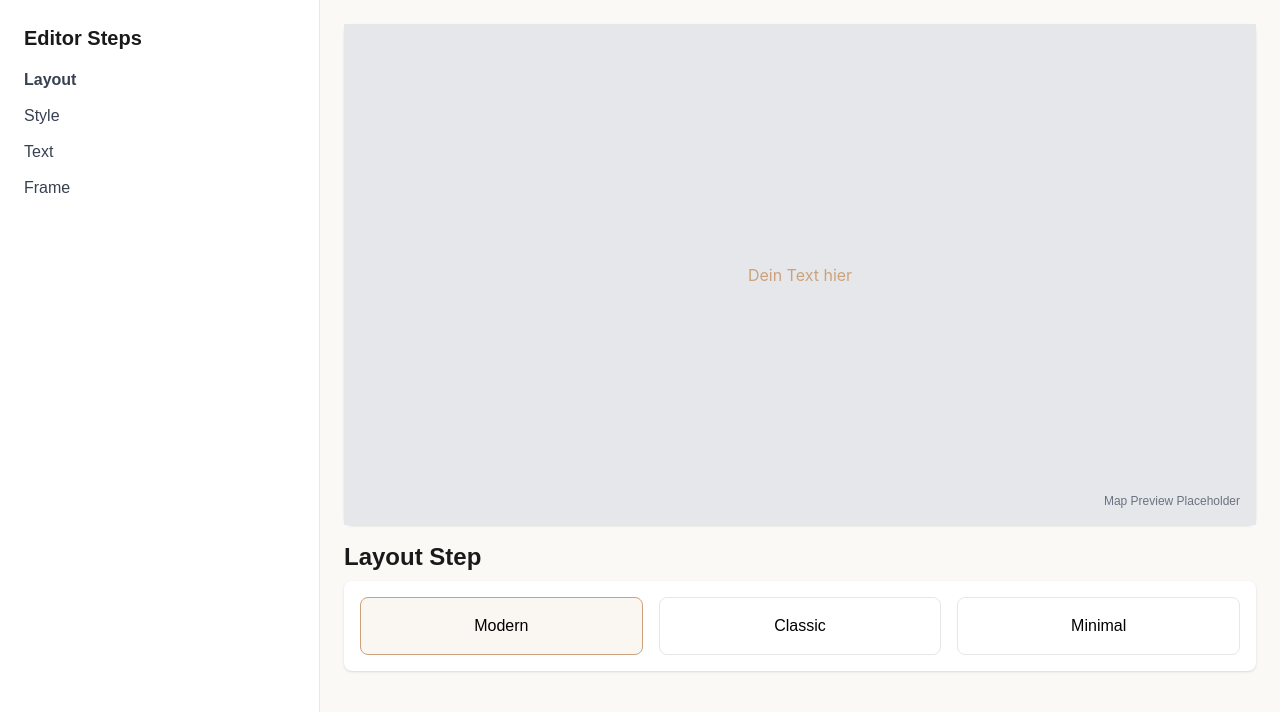
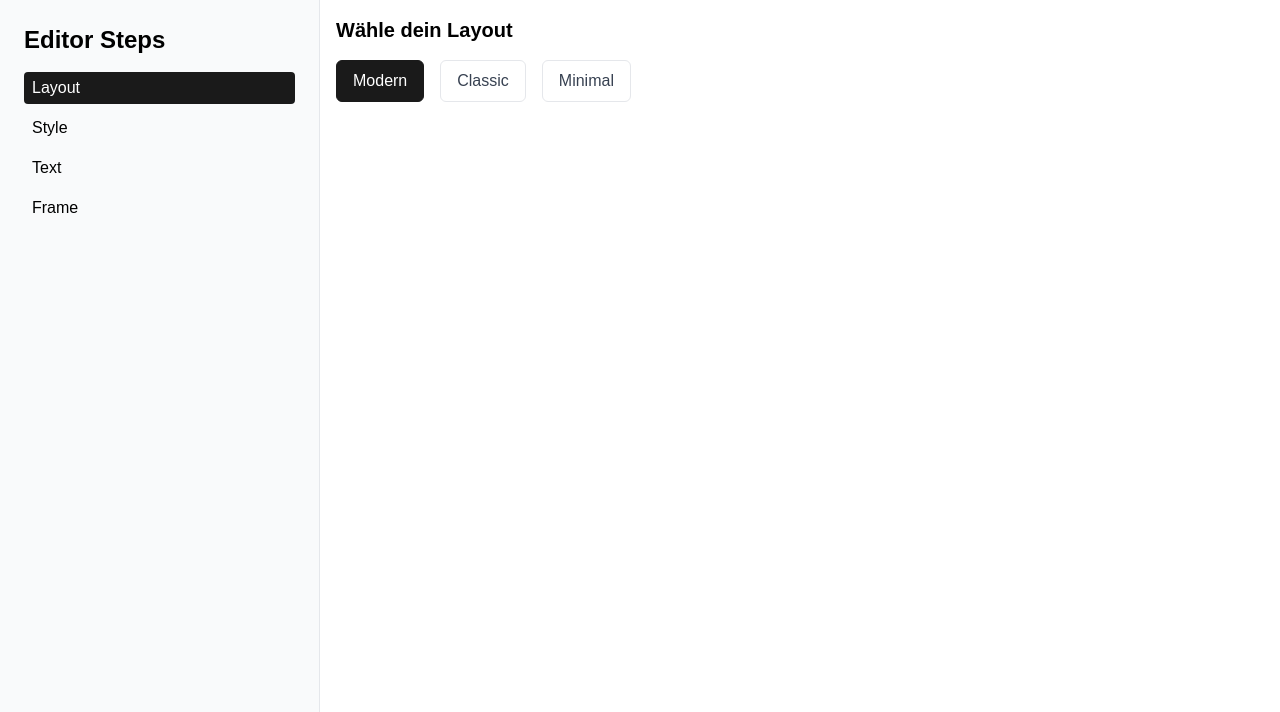
Before and after one commit to Thorgk91/trove-studio, a Next.js app: page /editor in a window 1280 px wide. Shown: the top 712 px of the page. Built offline with nearby package versions, Linux system fonts and the light colour scheme.

Commit message:
chore: include map preview editor

```diff
--- a/components/LayoutStep.tsx
+++ b/components/LayoutStep.tsx
@@ -1,35 +1,34 @@
-// components/LayoutStep.tsx
-import React from 'react';
-import { useEditorStore } from '../store/editorStore';
+import React from 'react'
+import { useEditorStore, LayoutOption } from '../store/editorStore'
 
-const layouts = [
-  { id: 'modern', label: 'Modern' },
-  { id: 'classic', label: 'Classic' },
-  { id: 'minimal', label: 'Minimal' },
-];
+const options: LayoutOption[] = ['Modern', 'Classic', 'Minimal']
 
 export default function LayoutStep() {
-  const { layout, setLayout } = useEditorStore((state) => ({
-    layout: state.layout,
-    setLayout: state.setLayout,
-  }));
+  const layout = useEditorStore((s) => s.layout)
+  const setLayout = useEditorStore((s) => s.setLayout)
 
   return (
-    <div className="grid grid-cols-1 gap-4 md:grid-cols-3">
-      {layouts.map((l) => (
-        <div
-          key={l.id}
-          onClick={() => setLayout(l.id)}
-          className={`
-            cursor-pointer p-4 border rounded-lg text-center
-            ${layout === l.id
-              ? 'border-accent bg-accent/10'
-              : 'border-gray-200 hover:border-accent'}
-          `}
-        >
-          {l.label}
-        </div>
-      ))}
+    <div className="p-4 space-y-4">
+      <h2 className="text-xl font-semibold mb-2">Wähle dein Layout</h2>
+      <div className="flex gap-4">
+        {options.map((opt) => {
+          const selected = opt === layout
+          return (
+            <button
+              key={opt}
+              onClick={() => setLayout(opt)}
+              className={
+                'px-4 py-2 border rounded-md font-medium ' +
+                (selected
+                  ? 'bg-primary text-white border-primary'
+                  : 'bg-white text-gray-700 hover:bg-gray-100')
+              }
+            >
+              {opt}
+            </button>
+          )
+        })}
+      </div>
     </div>
-  );
+  )
 }
--- a/pages/editor.tsx
+++ b/pages/editor.tsx
@@ -1,77 +1,62 @@
-// pages/editor.tsx
-import dynamic from 'next/dynamic';
-import React from 'react';
-import { useEditorStore } from '../store/editorStore';
-import LayoutStep from '../components/LayoutStep';
-import StyleStep from '../components/StyleStep';
-import TextStep from '../components/TextStep';
-import FrameStep from '../components/FrameStep';
+import dynamic from 'next/dynamic'
+import React from 'react'
+import { useEditorStore, Step } from '../store/editorStore'
+import LayoutStep from '../components/LayoutStep'
 
-type Step = 'Layout' | 'Style' | 'Text' | 'Frame';
+const MapPreview = dynamic(() => import('../components/MapPreview'), {
+  ssr: false,
+})
 
-const MapPreview = dynamic(() => import('../components/MapPreview'), { ssr: false });
+const steps: Step[] = ['Layout', 'Style', 'Text', 'Frame']
 
 export default function Editor() {
-  const { activeStep, setActiveStep } = useEditorStore();
-  const steps: Step[] = ['Layout', 'Style', 'Text', 'Frame'];
+  const { activeStep, setActiveStep } = useEditorStore()
+
+  // Rendert den aktuellen Step
+  function renderStep() {
+    switch (activeStep) {
+      case 'Layout':
+        return <LayoutStep />
+      // später: StyleStep, TextStep, FrameStep
+      default:
+        return <div className="p-4">Noch nicht implementiert</div>
+    }
+  }
 
   return (
-    <div className="flex h-screen bg-bg">
-      {/* Sidebar */}
-      <aside className="w-1/4 bg-white p-6 border-r border-gray-200">
-        <h2 className="text-xl font-semibold mb-4 text-primary">Editor Steps</h2>
-        <ul className="space-y-3">
+    <div className="flex h-screen">
+      <aside className="w-1/4 bg-gray-50 p-6 border-r">
+        <h1 className="text-2xl font-bold mb-4">Editor Steps</h1>
+        <ul className="space-y-2">
           {steps.map((step) => (
-            <li
-              key={step}
-              onClick={() => setActiveStep(step)}
-              className={`text-gray-700 cursor-pointer transition-colors ${
-                activeStep === step ? 'text-accent font-bold' : 'hover:text-accent'
-              }`}
-            >
-              {step}
+            <li key={step}>
+              <button
+                onClick={() => setActiveStep(step)}
+                className={
+                  'w-full text-left px-2 py-1 rounded ' +
+                  (step === activeStep
+                    ? 'bg-primary text-white'
+                    : 'hover:bg-gray-100')
+                }
+              >
+                {step}
+              </button>
             </li>
           ))}
         </ul>
       </aside>
 
-      {/* Main Content */}
-      <main className="flex-1 p-6 overflow-auto">
-        {/* Map Preview */}
-        <div className="h-2/3 flex items-center justify-center rounded-lg bg-white shadow mb-4">
+      <main className="flex-1 grid grid-rows-[auto_1fr]">
+        {/* Oben: Map-Preview */}
+        <div className="h-1/2">
           <MapPreview />
         </div>
 
-        {/* Active Step Title */}
-        <div className="text-2xl font-semibold text-primary mb-2">
-          {activeStep} Step
-        </div>
-
-        {/* Step Content */}
-        <div className="p-4 bg-white rounded-lg shadow">
-          {activeStep === 'Layout' && <LayoutStep />}
-          {activeStep === 'Style'  && <StyleStep />}
-          {activeStep === 'Text'   && <TextStep />}
-          {activeStep === 'Frame'  && <FrameStep />}
-
-          {/* Checkout Button (nur im Frame-Step) */}
-          {activeStep === 'Frame' && (
-            <button
-              onClick={async () => {
-                const { url } = await fetch('/api/create-checkout-session', {
-                  method: 'POST',
-                  headers: { 'Content-Type': 'application/json' },
-                  body: JSON.stringify(useEditorStore.getState()),
-                }).then((res) => res.json());
-                window.location.href = url;
-              }}
-              className="mt-4 w-full py-3 bg-accent text-white font-semibold rounded-lg hover:bg-accent/90 transition"
-            >
-              Jetzt kaufen für 19,90 €
-            </button>
-          )}
+        {/* Unten: Step-Inhalte */}
+        <div className="h-1/2 overflow-auto bg-white">
+          {renderStep()}
         </div>
       </main>
     </div>
-  );
+  )
 }
--- a/store/editorStore.ts
+++ b/store/editorStore.ts
@@ -1,38 +1,22 @@
-// store/editorStore.ts
-import create from 'zustand';
+import { create } from 'zustand'
 
-type Step = 'Layout' | 'Style' | 'Text' | 'Frame';
+export type LayoutOption = 'Modern' | 'Classic' | 'Minimal'
+export type Step = 'Layout' | 'Style' | 'Text' | 'Frame'
 
 interface EditorState {
-  activeStep: Step;
-  setActiveStep: (step: Step) => void;
-  layout: string;
-  setLayout: (layout: string) => void;
-  color: string;
-  setColor: (color: string) => void;
-  mapStyle: string;
-  setMapStyle: (style: string) => void;
-  text: string;
-  setText: (text: string) => void;
-  font: string;
-  setFont: (font: string) => void;
-  frame: string;               // neu
-  setFrame: (frame: string) => void; // neu
+  activeStep: Step
+  setActiveStep: (step: Step) => void
+
+  layout: LayoutOption
+  setLayout: (layout: LayoutOption) => void
 }
 
 export const useEditorStore = create<EditorState>((set) => ({
+  // Navigation
   activeStep: 'Layout',
   setActiveStep: (step) => set({ activeStep: step }),
-  layout: 'modern',
+
+  // Layout-Step
+  layout: 'Modern',
   setLayout: (layout) => set({ layout }),
-  color: '#CBA27C',
-  setColor: (color) => set({ color }),
-  mapStyle: 'mapbox/light-v10',
-  setMapStyle: (mapStyle) => set({ mapStyle }),
-  text: 'Dein Text hier',
-  setText: (text) => set({ text }),
-  font: 'Inter',
-  setFont: (font) => set({ font }),
-  frame: 'none',              // neu
-  setFrame: (frame) => set({ frame }), // neu
-}));
+}))
```
